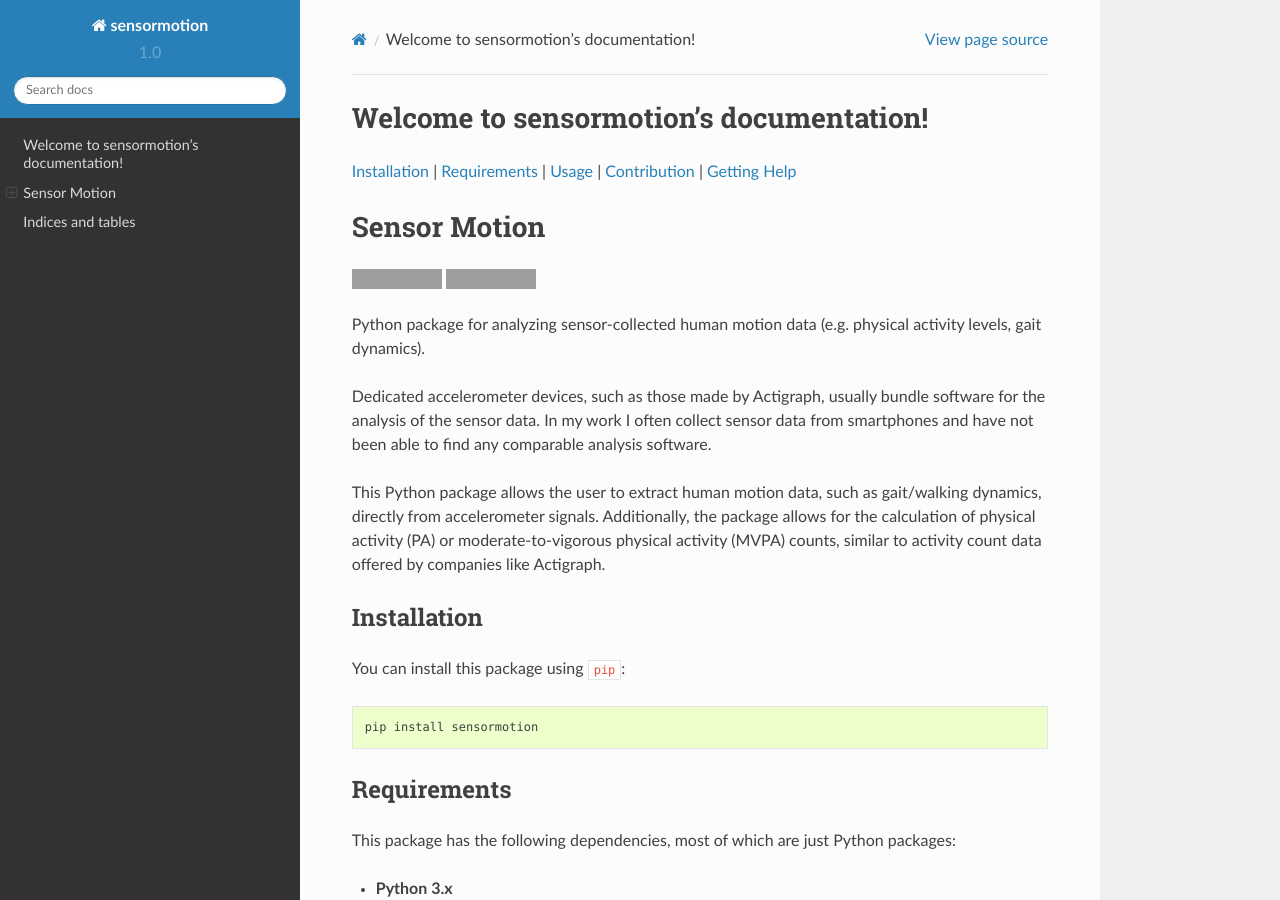
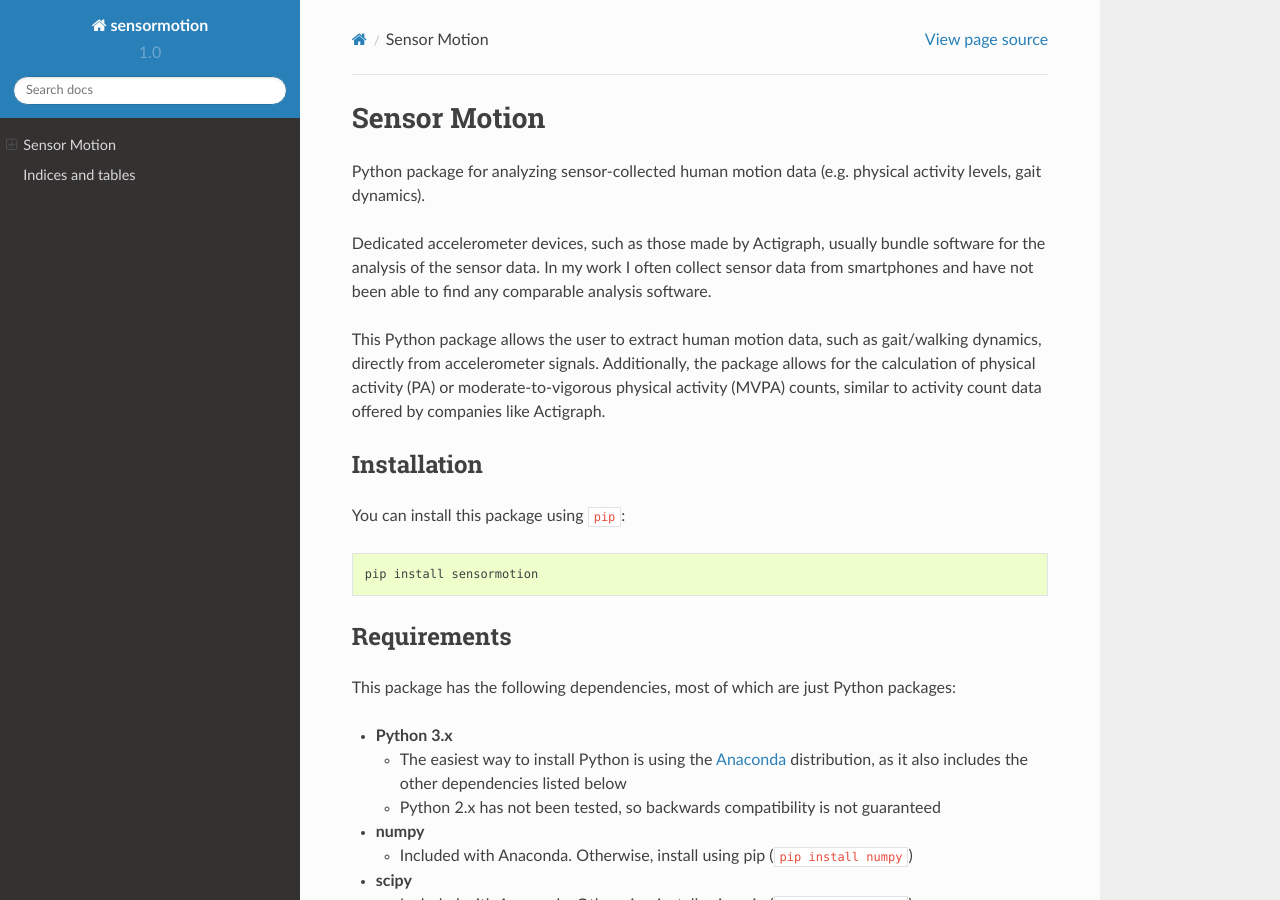
Before and after one commit to sho-87/sensormotion, a Sphinx documentation site: the page built from docs/index.rst, in a window 1280 px wide and 900 px high. Built offline with Sphinx 7.4.7 and the Read the Docs theme 2.0.0, drawn with Linux system fonts in a browser that asks for light colours; grey boxes are pictures that could not be loaded.

Commit message:
Restrict readme inclusion in docs

```diff
--- a/README.rst
+++ b/README.rst
@@ -3,11 +3,13 @@
 Sensor Motion
 =============
 
-.. image:: https://readthedocs.org/projects/sensormotion/badge/?version=stable
+.. image:: https://readthedocs.org/projects/sensormotion/badge/?version=latest
    :target: http://sensormotion.readthedocs.io
 
 .. image:: https://badges.gitter.im/gitterHQ/gitter.png
    :target: https://gitter.im/sensormotion/lobby
+
+.. inclusion-marker-main-readme
 
 Python package for analyzing sensor-collected human motion data (e.g.
 physical activity levels, gait dynamics).
--- a/docs/index.rst
+++ b/docs/index.rst
@@ -3,14 +3,15 @@
    You can adapt this file completely to your liking, but it should at least
    contain the root `toctree` directive.
 
-Welcome to sensormotion's documentation!
-========================================
+Sensor Motion
+=============
 
 .. toctree::
    :maxdepth: 2
    :caption: Contents:
 
 .. include:: ../README.rst
+   :start-after: inclusion-marker-main-readme
 
 Indices and tables
 ==================
```
